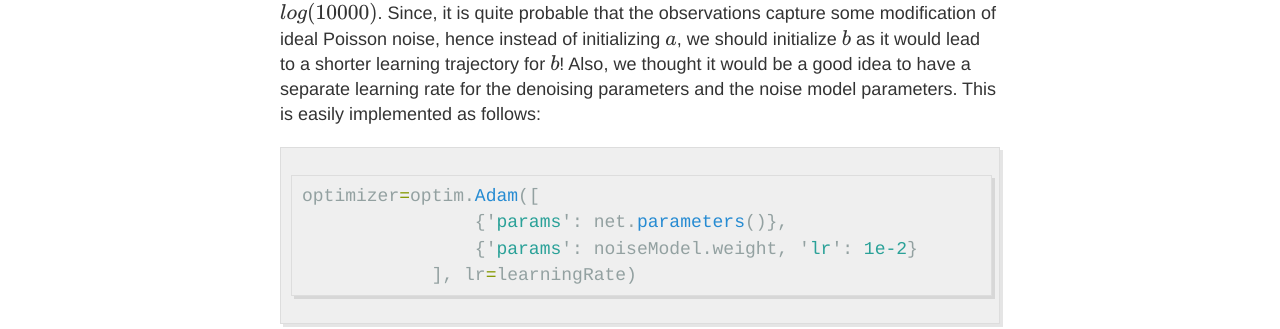
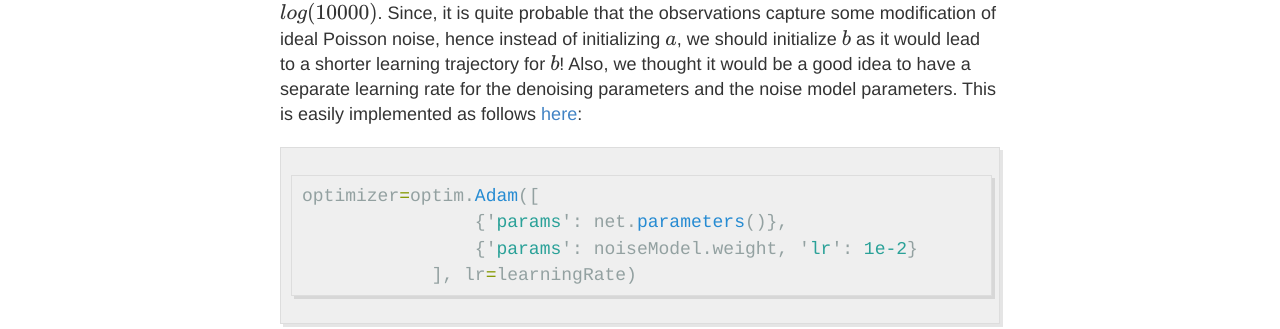
Before and after one commit to malaalam/minuteskeeper, a Jekyll site: the page built from _posts/2019-08-04-04_August-2019.md, in a window 1280 px wide. Shown: the part 979-1308 px from the top of the page. Built offline with Jekyll 4.4.1, drawn with Linux system fonts in a browser that asks for light colours; formulas are drawn with MathJax 3; a script that is not in the unit is left out; comment, search, counter and statistics services are not loaded.

Commit message:
Added link to notebook

````diff
--- a/_posts/2019-08-04-04_August-2019.md
+++ b/_posts/2019-08-04-04_August-2019.md
@@ -21,7 +21,7 @@ where $$\hat{s} =\frac{s}{10000}$$.
 Such a formulation worked well in a supervised setup (where one has both the observations and the signal). However, it produced very narrow noise models $$p(x|\hat{s})$$ during on-the-fly training.
 
 I reasoned that if one were to assume perfect Poisson noise, then $$b$$ would equal $$log(10000)$$. Since, it is quite probable that the observations capture some modification of ideal Poisson noise, hence instead of initializing $$a$$, we should initialize $$b$$ as it would lead to a shorter learning trajectory for $$b$$!
-Also, we thought it would be a good idea to have a separate learning rate for the denoising parameters and the noise model parameters. This is easily implemented as follows:
+Also, we thought it would be a good idea to have a separate learning rate for the denoising parameters and the noise model parameters. This is easily implemented as follows [here](https://github.com/malaalam/PyTorchExperiments/blob/master/03August2019/01_pn2v_OnTheFlyTraining.ipynb):
 
 ```python
 optimizer=optim.Adam([
````
